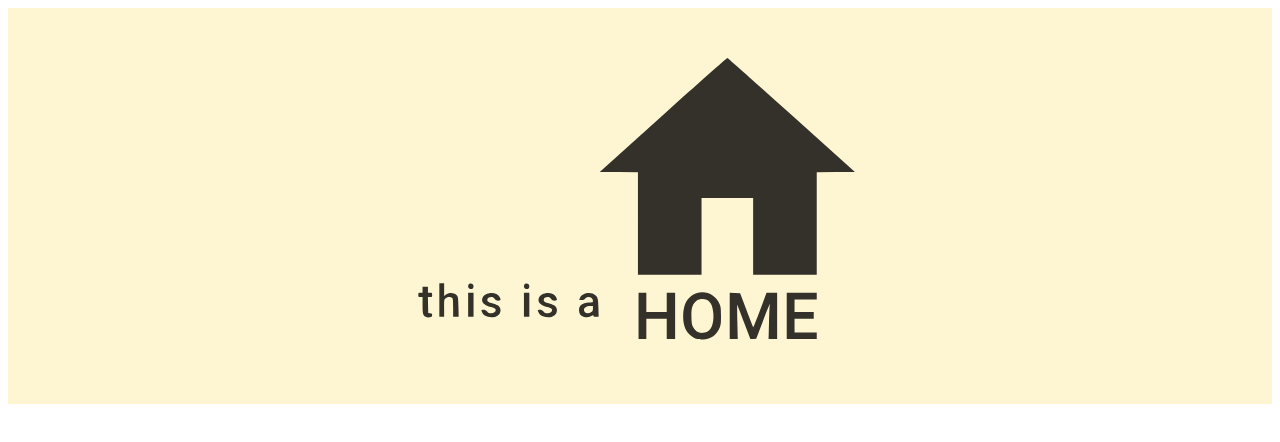
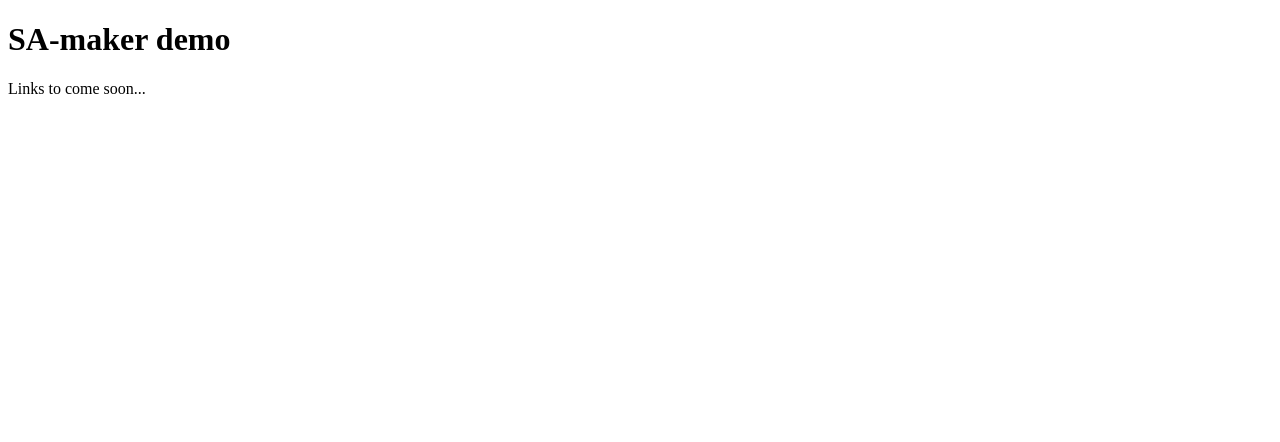
Before and after one commit to sa-maker/sa-maker.github.io, a plain HTML site: page index.html in a window 1280 px wide. Drawn offline with Linux system fonts and the light colour scheme.

Commit message:
add more

```diff
--- a/index.html
+++ b/index.html
@@ -1 +1,9 @@
-<!DOCTYPE html><html lang=""><head><meta charset="utf-8"><meta http-equiv="X-UA-Compatible" content="IE=edge"><meta name="viewport" content="width=device-width,initial-scale=1"><link rel="icon" href="/favicon.ico"><title>this_is_a_home</title><link href="/css/app.cfc8b0da.css" rel="preload" as="style"><link href="/js/app.944fbe52.js" rel="preload" as="script"><link href="/js/chunk-vendors.cfd49835.js" rel="preload" as="script"><link href="/css/app.cfc8b0da.css" rel="stylesheet"></head><body><noscript><strong>We're sorry but this_is_a_home doesn't work properly without JavaScript enabled. Please enable it to continue.</strong></noscript><div id="app"></div><script src="/js/chunk-vendors.cfd49835.js"></script><script src="/js/app.944fbe52.js"></script></body></html>
+<!DOCTYPE html>
+<html>
+    <head><title>sa-maker demo</title></head>
+    <body>
+        <h1>SA-maker demo</h1>
+        <p>Links to come soon...</p>
+    </body>
+
+</html>
```
Also changed, not shown: index_vue.html (added, +1 -0 lines).
